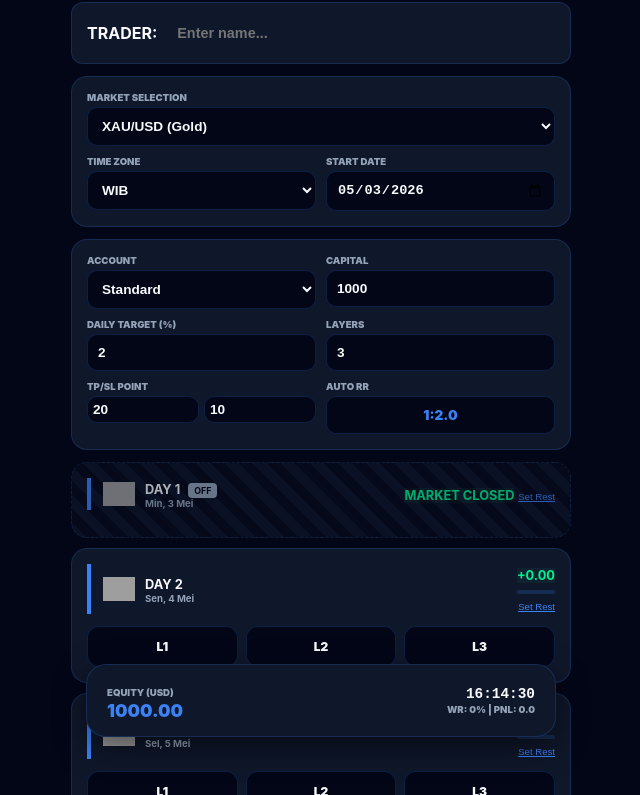
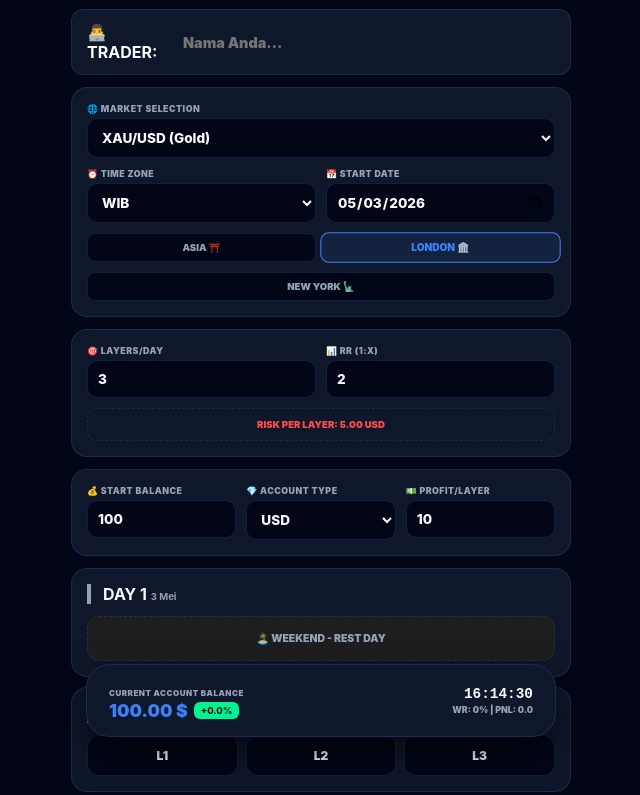
Before and after one commit to D-Toucher/Trade-List, a plain HTML site: page index.html in a window 1280 px wide. Shown: the part 43-838 px from the top of the page, without its empty margins (319-959 px from the left). Drawn offline with Linux system fonts and the light colour scheme; grey boxes are pictures that could not be loaded.

Commit message:
Update index.html

```diff
--- a/index.html
+++ b/index.html
@@ -3,22 +3,19 @@
 <head>
     <meta charset="UTF-8">
     <meta name="viewport" content="width=device-width, initial-scale=1.0, maximum-scale=1.0, user-scalable=no, viewport-fit=cover">
-    <title>Trader Journal V.2.5</title>
+    <title>Trader Journal V.2.7 - Stable Edition</title>
     <style>
-        /* THEME DEFINITIONS - Source: [1] */
         :root {
             --bg: #050505; --card: #111111; --accent: #3b82f6; --text: #ffffff;
-            --dim: #888888; --border: rgba(255,255,255,0.1); --success: #00f291; --danger: #ff4d4d;
+            --dim: #888888; --border: rgba(255,255,255,0.1); --success: #00f291; --danger: #ff4d4d; --rest: #1e1e1e;
         }
 
         [data-theme="black-blue"] { --bg: #020617; --card: #0f172a; --accent: #3b82f6; --text: #f8fafc; --dim: #94a3b8; --border: rgba(59,130,246,0.2); }
         [data-theme="white-blue"] { --bg: #f8fafc; --card: #ffffff; --accent: #2563eb; --text: #0f172a; --dim: #64748b; --border: rgba(0,0,0,0.05); }
         [data-theme="black-dark-green"] { --bg: #000000; --card: #052e16; --accent: #16a34a; --text: #dcfce7; --dim: #166534; --border: #052e16; }
-        [data-theme="white-green"] { --bg: #f0fdf4; --card: #ffffff; --accent: #16a34a; --text: #14532d; --dim: #15803d; --border: rgba(22,163,74,0.1); }
         [data-theme="golden-black"] { --bg: #0c0a09; --card: #1c1917; --accent: #d97706; --text: #fafaf9; --dim: #78716c; --border: #44403c; }
-        [data-theme="white-black"] { --bg: #ffffff; --card: #f5f5f5; --accent: #000000; --text: #000000; --dim: #737373; --border: #d4d4d4; }
 
-        * { box-sizing: border-box; transition: background 0.2s, color 0.2s; -webkit-tap-highlight-color: transparent; }
+        * { box-sizing: border-box; transition: all 0.2s ease; -webkit-tap-highlight-color: transparent; }
 
         body {
             font-family: -apple-system, BlinkMacSystemFont, "Segoe UI", Roboto, Helvetica, Arial, sans-serif;
@@ -27,68 +24,56 @@
             display: flex; justify-content: center;
         }
 
-        .app { width: 100%; max-width: 500px; padding-bottom: 180px; }
+        .app { width: 100%; max-width: 500px; padding-bottom: 160px; }
 
-        header { display: flex; justify-content: space-between; align-items: center; margin-bottom: 15px; gap: 10px; }
-        .title-group { display: flex; align-items: baseline; gap: 5px; }
+        header { display: flex; justify-content: space-between; align-items: center; margin-bottom: 20px; gap: 10px; }
+        .title-group { display: flex; align-items: center; gap: 8px; }
+        .title-group img { width: 32px; height: 32px; }
         h1 { font-weight: 900; font-size: 1.4rem; margin: 0; letter-spacing: -0.5px; }
-        .version { font-size: 0.6rem; color: var(--accent); opacity: 0.8; }
 
         .header-actions { display: flex; align-items: center; gap: 8px; }
+        .btn-clear { background: var(--danger); color: white; border: none; padding: 8px 12px; border-radius: 8px; font-size: 0.7rem; font-weight: 900; cursor: pointer; }
         .theme-sel { background: var(--card); color: var(--text); border: 1px solid var(--border); padding: 7px; border-radius: 8px; font-size: 0.7rem; font-weight: 800; outline: none; }
 
         .user-bar { background: var(--card); border: 1px solid var(--border); border-radius: 12px; padding: 12px 15px; margin-bottom: 12px; display: flex; align-items: center; gap: 10px; }
-        .user-bar input { background: transparent; border: none; color: var(--accent); font-weight: 900; width: 100%; outline: none; font-size: 0.9rem; }
+        .user-bar input { background: transparent; border: none; color: var(--accent); font-weight: 900; width: 100%; outline: none; font-size: 0.9rem; font-family: inherit; }
 
-        .bar { background: var(--card); border: 1px solid var(--border); border-radius: 16px; padding: 15px; margin-bottom: 12px; }
+        .bar { background: var(--card); border: 1px solid var(--border); border-radius: 16px; padding: 15px; margin-bottom: 12px; position: relative; }
         .grid { display: grid; grid-template-columns: 1fr 1fr; gap: 10px; }
+        .grid-3 { display: grid; grid-template-columns: repeat(3, 1fr); gap: 10px; }
         .full-col { grid-column: span 2; }
+
         .field { display: flex; flex-direction: column; gap: 4px; }
-        label { font-size: 0.6rem; font-weight: 900; color: var(--dim); text-transform: uppercase; }
+        label { font-size: 0.55rem; font-weight: 900; color: var(--dim); text-transform: uppercase; letter-spacing: 0.5px; }
 
         select, input {
             background: var(--bg); border: 1px solid var(--border); color: var(--text);
-            padding: 10px; border-radius: 10px; font-size: 0.85rem; font-weight: 800; width: 100%; outline: none;
+            padding: 10px; border-radius: 10px; font-size: 0.85rem; font-weight: 800;
+            font-family: inherit; outline: none; width: 100%;
         }
 
-        .readonly-box {
-            background: var(--bg); border: 1px solid var(--border); color: var(--accent);
-            padding: 10px; border-radius: 10px; font-size: 0.85rem; font-weight: 900; text-align: center;
-        }
+        .tag { flex: 1; text-align: center; font-size: 0.6rem; padding: 8px 4px; border-radius: 8px; background: var(--bg); border: 1px solid var(--border); color: var(--dim); font-weight: 900; }
+        .tag.active { color: var(--accent); border-color: var(--accent); background: rgba(59,130,246,0.1); transform: scale(1.05); }
 
-        .emote-container { width: 32px; height: 32px; margin-right: 10px; display: flex; align-items: center; justify-content: center; }
-        .emote-img { width: 100%; height: 100%; object-fit: contain; }
-
-        .day-card { background: var(--card); border: 1px solid var(--border); border-radius: 16px; padding: 15px; margin-bottom: 10px; position: relative; overflow: hidden; }
-        .day-card.rest-day { opacity: 0.7; background: repeating-linear-gradient(45deg, var(--card), var(--card) 10px, rgba(255,255,255,0.02) 10px, rgba(255,255,255,0.02) 20px); border: 1px dashed var(--border); }
+        .day-card { background: var(--card); border: 1px solid var(--border); border-radius: 16px; padding: 15px; margin-bottom: 10px; animation: slideUp 0.3s ease-out; }
+        @keyframes slideUp { from { opacity: 0; transform: translateY(5px); } to { opacity: 1; transform: translateY(0); } }
 
         .day-head { display: flex; justify-content: space-between; align-items: center; margin-bottom: 12px; border-left: 4px solid var(--accent); padding-left: 12px; }
-
         .node-grid { display: grid; grid-template-columns: repeat(3, 1fr); gap: 8px; }
         .node { background: var(--bg); border: 1px solid var(--border); padding: 12px; border-radius: 12px; text-align: center; font-size: 0.75rem; cursor: pointer; font-weight: 900; }
         .win { color: var(--success); border-color: var(--success); background: rgba(0,242,145,0.05); }
         .loss { color: var(--danger); border-color: var(--danger); background: rgba(255,77,77,0.05); }
-
-        .progress-container { width: 100%; height: 4px; background: var(--border); border-radius: 2px; margin-top: 6px; }
-        .progress-bar { height: 100%; background: var(--success); width: 0%; transition: width 0.3s; }
-
-        .rest-badge { background: var(--dim); color: var(--bg); font-size: 0.55rem; padding: 2px 6px; border-radius: 4px; margin-left: 5px; }
-        .btn-rest-toggle { font-size: 0.6rem; color: var(--accent); text-decoration: underline; cursor: pointer; background: none; border: none; padding: 0; margin-top: 4px; }
-
-        .bottom-actions { text-align: center; margin-top: 20px; }
-        .btn-clear {
-            background: rgba(255, 77, 77, 0.1); color: var(--danger);
-            border: 1px solid var(--danger); padding: 12px 30px; border-radius: 12px;
-            font-size: 0.8rem; font-weight: 900; cursor: pointer; width: 100%; max-width: 200px;
-        }
+        .rest-node { grid-column: span 3; background: var(--rest); color: var(--dim); border-style: dashed; font-size: 0.65rem; padding: 15px; text-align: center; }
 
         .footer-nav {
             position: fixed; bottom: 20px; left: 50%; transform: translateX(-50%);
             width: calc(100% - 30px); max-width: 470px;
-            background: var(--card); border: 1px solid var(--border); border-radius: 20px;
-            padding: 15px 20px; display: flex; justify-content: space-between; align-items: center;
-            box-shadow: 0 10px 30px rgba(0,0,0,0.5); z-index: 100; backdrop-filter: blur(10px);
+            background: var(--card); border: 1px solid var(--border); border-radius: 24px;
+            padding: 15px 22px; display: flex; justify-content: space-between; align-items: center;
+            box-shadow: 0 15px 35px rgba(0,0,0,0.6); z-index: 100; backdrop-filter: blur(15px);
         }
+
+        .growth-badge { font-size: 0.6rem; background: var(--success); color: #000; padding: 3px 7px; border-radius: 6px; margin-left: 6px; vertical-align: middle; }
     </style>
 </head>
 <body data-theme="black-blue">
@@ -96,104 +81,139 @@
 <div class="app">
     <header>
         <div class="title-group">
+            <img src="https://fonts.gstatic.com/s/e/notoemoji/latest/1f4c8/512.gif" alt="📈">
             <h1>Trader Journal</h1>
-            <span class="version">V.2.5 ⚡</span>
         </div>
         <div class="header-actions">
+            <button class="btn-clear" onclick="resetAll()">Clear</button>
             <select class="theme-sel" onchange="document.body.setAttribute('data-theme', this.value)">
                 <option value="black-blue">Dark Blue</option>
                 <option value="white-blue">Light Blue</option>
                 <option value="black-dark-green">Dark Green</option>
-                <option value="white-green">Light Green</option>
                 <option value="golden-black">Gold</option>
-                <option value="white-black">Mono</option>
             </select>
         </div>
     </header>
 
     <div class="user-bar">
-        <span>TRADER:</span>
-        <input type="text" id="user-name" placeholder="Enter name..." onkeyup="saveUser()">
+        <span>👨‍💻 TRADER:</span>
+        <input type="text" id="user-name" placeholder="Nama Anda..." onkeyup="saveUser()">
     </div>
 
+    <!-- BAR 1: MARKET -->
     <div class="bar">
         <div class="grid">
             <div class="field full-col">
-                <label>Market Selection</label>
+                <label>🌐 Market Selection</label>
                 <select id="asset" onchange="loadAsset()">
                     <option value="XAUUSD">XAU/USD (Gold)</option>
                     <option value="EURUSD">EUR/USD</option>
                     <option value="GBPUSD">GBP/USD</option>
-                    <option value="USDJPY">USD/JPY</option>
+                    <option value="BTCUSD">BTC/USD</option>
                 </select>
             </div>
-            <div class="field"><label>Time Zone</label><select id="tz" onchange="updateClock()"><option value="Asia/Jakarta">WIB</option><option value="Asia/Makassar">WITA</option><option value="Asia/Jayapura">WIT</option></select></div>
-            <div class="field"><label>Start Date</label><input type="date" id="start-date" onchange="sync()"></div>
+            <div class="field">
+                <label>⏰ Time Zone</label>
+                <select id="tz" onchange="updateClock()">
+                    <option value="Asia/Jakarta">WIB</option>
+                    <option value="Asia/Makassar">WITA</option>
+                    <option value="Asia/Jayapura">WIT</option>
+                </select>
+            </div>
+            <div class="field">
+                <label>📅 Start Date</label>
+                <input type="date" id="start-date" onchange="sync()">
+            </div>
+        </div>
+        <div class="grid" style="margin-top: 10px;">
+            <div id="tag-asia" class="tag">ASIA ⛩️</div>
+            <div id="tag-london" class="tag">LONDON 🏛️</div>
+            <div id="tag-ny" class="tag" style="grid-column: span 2;">NEW YORK 🗽</div>
         </div>
     </div>
 
+    <!-- BAR 2: RISK -->
     <div class="bar">
         <div class="grid">
-            <div class="field"><label>Account</label><select id="acc-type" onchange="sync()"><option value="standard">Standard</option><option value="cent">Cent</option></select></div>
-            <div class="field"><label>Capital</label><input type="number" id="cap" value="1000" onchange="sync()"></div>
-            <div class="field"><label>Daily Target (%)</label><input type="number" id="daily-target" value="2" onchange="sync()"></div>
-            <div class="field"><label>Layers</label><input type="number" id="layers" value="3" onchange="sync()"></div>
-            <div class="field"><label>TP/SL Point</label>
-                <div style="display:flex; gap:5px;">
-                    <input type="number" id="tp-point" value="20" onchange="sync()" style="padding:5px;">
-                    <input type="number" id="sl-point" value="10" onchange="sync()" style="padding:5px;">
+            <div class="field">
+                <label>🎯 Layers/Day</label>
+                <input type="number" id="layers" value="3" onchange="sync()">
+            </div>
+            <div class="field">
+                <label>📊 RR (1:X)</label>
+                <input type="number" id="rr" value="2" onchange="sync()">
+            </div>
+            <div class="full-col">
+                <div id="risk-info" style="font-size: 0.6rem; color: var(--danger); font-weight: 900; text-align: center; border: 1px dashed var(--border); padding: 10px; border-radius: 10px;">
+                    RISK PER LAYER: 0.00
                 </div>
             </div>
-            <div class="field"><label>Auto RR</label><div id="rr-display" class="readonly-box">1:2.0</div></div>
+        </div>
+    </div>
+
+    <!-- BAR 3: CAPITAL[cite: 1] -->
+    <div class="bar">
+        <div class="grid-3">
+            <div class="field">
+                <label>💰 Start Balance</label>
+                <input type="number" id="curr-bal" value="100" onchange="sync()">
+            </div>
+            <div class="field">
+                <label>💎 Account Type</label>
+                <select id="acc-type" onchange="sync()">
+                    <option value="standard">USD</option>
+                    <option value="cent">CENT</option>
+                </select>
+            </div>
+            <div class="field">
+                <label>💵 Profit/Layer</label>
+                <input type="number" id="cap" value="10" onchange="sync()">
+            </div>
         </div>
     </div>
 
     <div id="journal-render"></div>
 
-    <div class="bottom-actions">
-        <button class="btn-clear" onclick="resetAll()">Reset Market Data</button>
-    </div>
-
     <div class="footer-nav">
-        <div><label>Equity (USD)</label><div id="foot-bal" style="font-weight: 900; font-size: 1.1rem; color: var(--accent);">0.00</div></div>
+        <div>
+            <label style="font-size: 0.5rem; color: var(--dim);">CURRENT ACCOUNT BALANCE</label>
+            <div style="display: flex; align-items: center;">
+                <span id="foot-bal" style="font-weight: 900; font-size: 1.1rem; color: var(--accent);">0.00</span>
+                <span id="growth-pct" class="growth-badge">0%</span>
+            </div>
+        </div>
         <div style="text-align: right;">
             <div id="clock" style="font-family: monospace; font-weight: 900; font-size: 0.9rem;">00:00:00</div>
-            <div id="foot-stat" style="font-size: 0.6rem; color: var(--dim); font-weight: 900; margin-top: 2px;">WR: 0%</div>
+            <div id="foot-stat" style="font-size: 0.55rem; color: var(--dim); font-weight: 900; margin-top: 2px;">WR: 0%</div>
         </div>
     </div>
 </div>
 
 <script>
     const STORAGE_KEY = "TRADER_V2_PRO_";
-    const EMOTES = {
-        WIN: "https://fonts.gstatic.com/s/e/notoemoji/latest/1f60e/512.webp",
-        LOSS: "https://fonts.gstatic.com/s/e/notoemoji/latest/1f62d/512.webp",
-        NEUTRAL: "https://fonts.gstatic.com/s/e/notoemoji/latest/1f636/512.webp",
-        REST: "https://fonts.gstatic.com/s/e/notoemoji/latest/1f634/512.webp"
-    };
 
     function updateClock() {
         const tz = document.getElementById('tz').value;
         const now = new Date();
         document.getElementById('clock').innerText = now.toLocaleTimeString('en-GB', {timeZone: tz, hour12: false});
+
+        const hr = parseInt(new Intl.DateTimeFormat('en-GB', { timeZone: 'Asia/Jakarta', hour: '2-digit', hour12: false }).format(now));
+        document.getElementById('tag-asia').className = (hr >= 6 && hr < 14) ? 'tag active' : 'tag';
+        document.getElementById('tag-london').className = (hr >= 13 && hr < 21) ? 'tag active' : 'tag';
+        document.getElementById('tag-ny').className = (hr >= 19 || hr < 3) ? 'tag active' : 'tag';
     }
 
     function saveUser() { localStorage.setItem(STORAGE_KEY + "name", document.getElementById('user-name').value); }
 
     function sync() {
         const asset = document.getElementById('asset').value;
-        const tp = parseFloat(document.getElementById('tp-point').value) || 1;
-        const sl = parseFloat(document.getElementById('sl-point').value) || 1;
-        const rrVal = (tp / sl).toFixed(1);
-        document.getElementById('rr-display').innerText = `1:${rrVal}`;
-
         const data = {
             start: document.getElementById('start-date').value,
             type: document.getElementById('acc-type').value,
+            bal: document.getElementById('curr-bal').value,
             cap: document.getElementById('cap').value,
-            target: document.getElementById('daily-target').value,
             lay: document.getElementById('layers').value,
-            tp_p: tp, sl_p: sl, rr: rrVal
+            rr: document.getElementById('rr').value
         };
         localStorage.setItem(STORAGE_KEY + asset + "_cfg", JSON.stringify(data));
         render();
@@ -203,24 +223,78 @@
         const asset = document.getElementById('asset').value;
         const saved = JSON.parse(localStorage.getItem(STORAGE_KEY + asset + "_cfg"));
         document.getElementById('user-name').value = localStorage.getItem(STORAGE_KEY + "name") || "";
+
         if(saved) {
             document.getElementById('start-date').value = saved.start;
             document.getElementById('acc-type').value = saved.type;
+            document.getElementById('curr-bal').value = saved.bal || 100;
             document.getElementById('cap').value = saved.cap;
-            document.getElementById('daily-target').value = saved.target || 2;
             document.getElementById('layers').value = saved.lay;
-            document.getElementById('tp-point').value = saved.tp_p || 20;
-            document.getElementById('sl-point').value = saved.sl_p || 10;
+            document.getElementById('rr').value = saved.rr;
         } else {
             document.getElementById('start-date').value = new Date().toISOString().split('T')[0];
+            sync();
         }
         render();
     }
 
-    function toggleRest(key) {
-        if(localStorage.getItem(key) === 'true') localStorage.removeItem(key);
-        else localStorage.setItem(key, 'true');
-        render();
+    function render() {
+        const asset = document.getElementById('asset').value;
+        const cfg = JSON.parse(localStorage.getItem(STORAGE_KEY + asset + "_cfg")) || {cap: 10, lay: 3, rr: 2, type: 'standard', bal: 100, start: new Date()};
+        const isCent = cfg.type === 'cent';
+
+        const profitPerLayer = parseFloat(cfg.cap);
+        const riskPerLayer = profitPerLayer / parseFloat(cfg.rr);
+        const startingBalance = parseFloat(cfg.bal) || 0;
+
+        document.getElementById('risk-info').innerText = `RISK PER LAYER: ${riskPerLayer.toFixed(2)} ${isCent ? 'CENT' : 'USD'}`;
+
+        const container = document.getElementById('journal-render');
+        container.innerHTML = '';
+        let totalPnL = 0, wCount = 0, lCount = 0;
+
+        for(let d=0; d<30; d++) {
+            const date = new Date(cfg.start);
+            date.setDate(date.getDate() + d);
+            const isWeekend = date.getDay() === 0 || date.getDay() === 6;
+
+            let dayPnL = 0;
+            let nodes = [];
+
+            if(isWeekend) {
+                nodes.push(`<div class="node rest-node">🏝️ WEEKEND - REST DAY</div>`);
+            } else {
+                for(let l=1; l<=cfg.lay; l++) {
+                    const k = `${STORAGE_KEY}${asset}_D${d}_L${l}`;
+                    const s = localStorage.getItem(k);
+                    if(s === 'W') { dayPnL += profitPerLayer; wCount++; }
+                    else if(s === 'L') { dayPnL -= riskPerLayer; lCount++; }
+
+                    const statusClass = s === 'W' ? 'win' : (s === 'L' ? 'loss' : '');
+                    nodes.push(`<div class="node ${statusClass}" onclick="mark('${k}')">${s || 'L'+l}</div>`);
+                }
+            }
+            totalPnL += dayPnL;
+
+            const card = document.createElement('div');
+            card.className = 'day-card';
+            card.innerHTML = `
+                <div class="day-head" style="${isWeekend ? 'border-color: var(--dim);' : ''}">
+                    <span>DAY ${d+1} <small style="color:var(--dim); font-size:0.6rem;">${date.toLocaleDateString('id-ID',{day:'numeric',month:'short'})}</small></span>
+                    <span class="${dayPnL>=0?'win':'loss'}" style="font-size:0.8rem;">${isWeekend ? '' : (dayPnL>=0?'+':'') + dayPnL.toFixed(2)}</span>
+                </div>
+                <div class="node-grid">${nodes.join('')}</div>
+            `;
+            container.appendChild(card);
+        }
+
+        const finalBalance = startingBalance + totalPnL;
+        const growth = startingBalance !== 0 ? (totalPnL / startingBalance) * 100 : 0;
+
+        document.getElementById('foot-bal').innerText = `${finalBalance.toFixed(2)} ${isCent ? 'C' : '$'}`;
+        document.getElementById('growth-pct').innerText = `${growth >= 0 ? '+' : ''}${growth.toFixed(1)}%`;
+        document.getElementById('growth-pct').style.background = growth >= 0 ? 'var(--success)' : 'var(--danger)';
+        document.getElementById('foot-stat').innerText = `WR: ${(wCount+lCount>0?(wCount/(wCount+lCount)*100).toFixed(0):0)}% | PNL: ${totalPnL.toFixed(1)}`;
     }
 
     function mark(k) {
@@ -231,73 +305,11 @@
         render();
     }
 
-    function render() {
-        const asset = document.getElementById('asset').value;
-        const cfg = JSON.parse(localStorage.getItem(STORAGE_KEY + asset + "_cfg")) || {cap: 1000, lay: 3, rr: 2, type: 'standard', start: new Date(), target: 2};
-        const container = document.getElementById('journal-render');
-        container.innerHTML = '';
-
-        let profit = 0, wCount = 0, lCount = 0;
-        const riskLayer = (cfg.cap * 0.01);
-        const tpLayer = riskLayer * (cfg.rr || 2);
-        const targetNominal = cfg.cap * (cfg.target / 100);
-
-        for(let d=0; d<30; d++) {
-            const date = new Date(cfg.start);
-            date.setDate(date.getDate() + d);
-            const isWeekend = (date.getDay() === 0 || date.getDay() === 6);
-            const restKey = `${STORAGE_KEY}${asset}_D${d}_REST`;
-            const isRest = isWeekend || localStorage.getItem(restKey) === 'true';
-
-            let dayPnL = 0;
-            let nodes = [];
-
-            if (!isRest) {
-                for(let l=1; l<=cfg.lay; l++) {
-                    const k = `${STORAGE_KEY}${asset}_D${d}_L${l}`;
-                    const s = localStorage.getItem(k);
-                    if(s === 'W') { dayPnL += tpLayer; wCount++; }
-                    else if(s === 'L') { dayPnL -= riskLayer; lCount++; }
-                    nodes.push(`<div class="node ${s==='W'?'win':s==='L'?'loss':''}" onclick="mark('${k}')">${s || 'L'+l}</div>`);
-                }
-            }
-            profit += dayPnL;
-            const progress = Math.min((dayPnL / targetNominal) * 100, 100);
-
-            let emoteUrl = isRest ? EMOTES.REST : (dayPnL > 0 ? EMOTES.WIN : (dayPnL < 0 ? EMOTES.LOSS : EMOTES.NEUTRAL));
-
-            const card = document.createElement('div');
-            card.className = `day-card ${isRest ? 'rest-day' : ''}`;
-            card.innerHTML = `
-                <div class="day-head">
-                    <div style="display:flex; align-items:center;">
-                        <div class="emote-container"><img src="${emoteUrl}" class="emote-img"></div>
-                        <div>
-                            <span style="font-size:0.8rem;">DAY ${d+1} ${isRest ? '<span class="rest-badge">OFF</span>' : ''}</span>
-                            <div style="font-size:0.6rem; color:var(--dim);">${date.toLocaleDateString('id-ID',{weekday:'short', day:'numeric', month:'short'})}</div>
-                        </div>
-                    </div>
-                    <div style="text-align:right">
-                        <span style="font-size:0.8rem;" class="${dayPnL>=0?'win':'loss'}">${isRest ? 'MARKET CLOSED' : (dayPnL>=0?'+':'')+dayPnL.toFixed(2)}</span>
-                        ${!isRest ? `<div class="progress-container"><div class="progress-bar" style="width:${dayPnL>0?progress:0}%"></div></div>` : ''}
-                        <button class="btn-rest-toggle" onclick="toggleRest('${restKey}')">${localStorage.getItem(restKey) === 'true' ? 'Set Active' : 'Set Rest'}</button>
-                    </div>
-                </div>
-                ${!isRest ? `<div class="node-grid">${nodes.join('')}</div>` : ''}
-            `;
-            container.appendChild(card);
-        }
-
-        const totalEquity = parseFloat(cfg.cap) + profit;
-        document.getElementById('foot-bal').innerText = `${(cfg.type === 'cent' ? totalEquity/100 : totalEquity).toFixed(2)}`;
-        document.getElementById('foot-stat').innerText = `WR: ${(wCount+lCount>0?(wCount/(wCount+lCount)*100).toFixed(0):0)}% | PNL: ${profit.toFixed(1)}`;
-    }
-
     function resetAll() {
-        if(confirm("Hapus seluruh data untuk market ini?")) {
+        if(confirm("Reset semua data jurnal market ini?")) {
             const asset = document.getElementById('asset').value;
-            Object.keys(localStorage).forEach(k => { if(k.includes(STORAGE_KEY + asset)) localStorage.removeItem(k); });
-            loadAsset();
+            Object.keys(localStorage).forEach(k => { if(k.startsWith(STORAGE_KEY + asset + "_D")) localStorage.removeItem(k); });
+            render();
         }
     }
 
```
